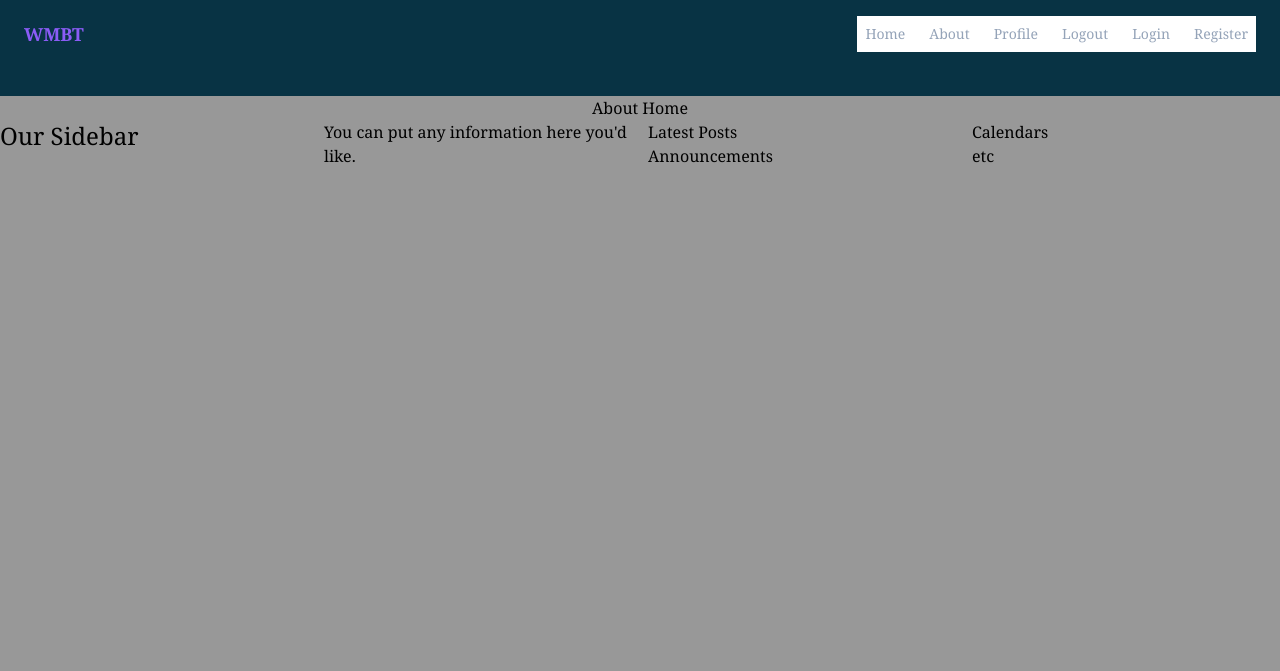
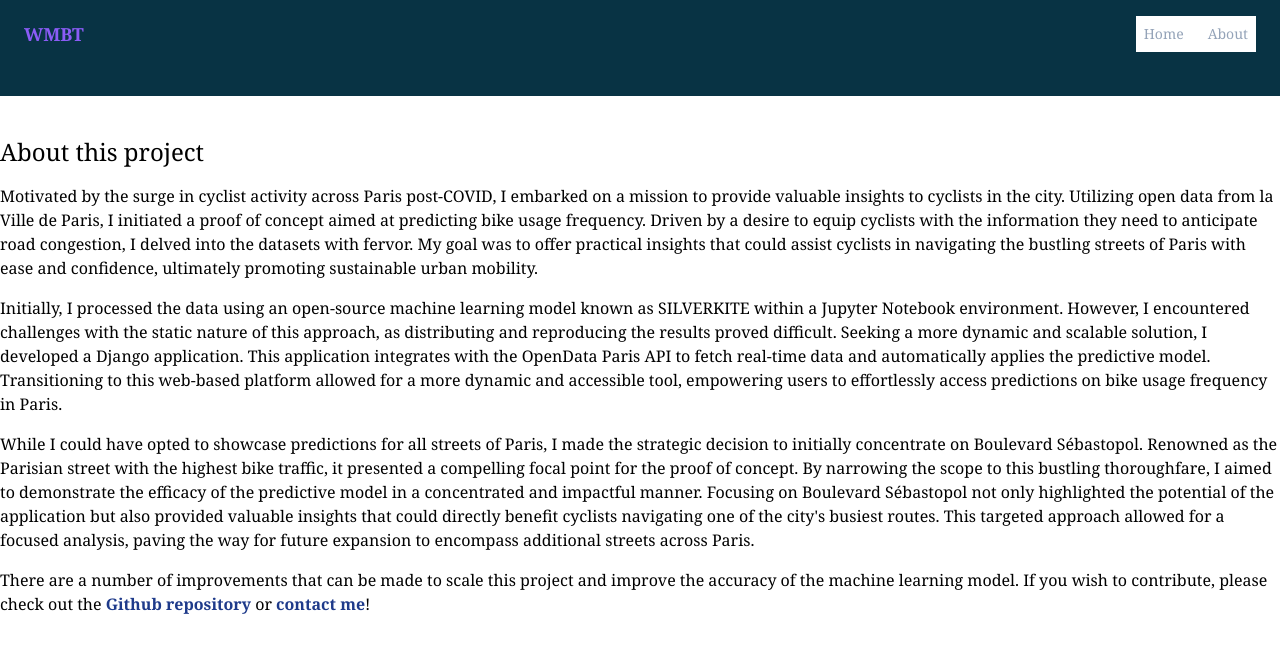
Before and after one commit to isMattCoding/BikePredictionsDjango, a Django app: page /about/ in a window 1280 px wide. Shown: the top 671 px of the page. Run offline with Django 4.2, Linux system fonts and the light colour scheme; style sheets or scripts are compiled from the project's sources; some libraries are stand-ins or nearby versions.

```diff
--- a/bikes/templates/bikes/bikes.html
+++ b/bikes/templates/bikes/bikes.html
@@ -1,6 +1,8 @@
 {% extends "blog/base.html" %} {% load static %} {% block content %}
 <div class="flex flex-col w-full mx-8">
-  <div class="content-section">Helloooo</div>
+  <div class="content-section my-4">
+    <h1 class="text-xl">Bike usage on Boulevard Sébastopol, Paris</h1>
+  </div>
   <div class="mt-4 w-full">
     <script src="{% static 'js/chart_script.js' %}"></script>
     <canvas class="w-full" id="myChart" data-forecast-data="{{ forecast }}"></canvas>
--- a/bikes/views.py
+++ b/bikes/views.py
@@ -75,6 +75,7 @@ def runMLModel(data):
     for item in result:
         if 'DateTimeCol' in item:
             item['DateTime'] = item.pop('DateTimeCol')
+
     return result
 
 @sync_to_async
--- a/blog/static/blog/main.css
+++ /dev/null
@@ -1,3 +0,0 @@
-body {
-  background: #989898;
-}
--- a/blog/templates/blog/about.html
+++ b/blog/templates/blog/about.html
@@ -1,4 +1,46 @@
-{% extends "blog/base.html" %}
-{% block content %}
-  <h1>About Home</h1>
+{% extends "blog/base.html" %} {% block content %}
+<div class="my-10">
+  <h1 class="text-2xl">About this project</h1>
+  <div class="my-4">
+    <p>
+      Motivated by the surge in cyclist activity across Paris post-COVID, I embarked on a mission to provide valuable
+      insights to cyclists in the city. Utilizing open data from la Ville de Paris, I initiated a proof of concept aimed
+      at predicting bike usage frequency. Driven by a desire to equip cyclists with the information they need to
+      anticipate road congestion, I delved into the datasets with fervor. My goal was to offer practical insights that
+      could assist cyclists in navigating the bustling streets of Paris with ease and confidence, ultimately promoting
+      sustainable urban mobility.
+    </p>
+  </div>
+  <div class="my-4">
+    <p>
+      Initially, I processed the data using an open-source machine learning model known as SILVERKITE within a Jupyter
+      Notebook environment. However, I encountered challenges with the static nature of this approach, as distributing
+      and reproducing the results proved difficult. Seeking a more dynamic and scalable solution, I developed a Django
+      application. This application integrates with the OpenData Paris API to fetch real-time data and automatically
+      applies the predictive model. Transitioning to this web-based platform allowed for a more dynamic and accessible
+      tool, empowering users to effortlessly access predictions on bike usage frequency in Paris.
+    </p>
+  </div>
+  <div class="my-4">
+    <p>
+      While I could have opted to showcase predictions for all streets of Paris, I made the strategic decision to
+      initially concentrate on Boulevard Sébastopol. Renowned as the Parisian street with the highest bike traffic, it
+      presented a compelling focal point for the proof of concept. By narrowing the scope to this bustling thoroughfare,
+      I aimed to demonstrate the efficacy of the predictive model in a concentrated and impactful manner. Focusing on
+      Boulevard Sébastopol not only highlighted the potential of the application but also provided valuable insights
+      that could directly benefit cyclists navigating one of the city's busiest routes. This targeted approach allowed
+      for a focused analysis, paving the way for future expansion to encompass additional streets across Paris.
+    </p>
+  </div>
+  <div class="my-4">
+    <p>
+      There are a number of improvements that can be made to scale this project and improve the accuracy of the machine
+      learning model. If you wish to contribute, please check out the
+      <a class="text-blue-900 font-bold" href="https://github.com/isMattCoding/BikePredictionsDjango"
+        >Github repository</a
+      >
+      or <a class="text-blue-900 font-bold" href="https://WMBT.services/contact">contact me</a>!
+    </p>
+  </div>
+</div>
 {% endblock content %}
--- a/blog/templates/blog/base.html
+++ b/blog/templates/blog/base.html
@@ -28,7 +28,7 @@
             <li class="group relative">
               <a
                 class="block whitespace-nowrap px-2 py-2 text-sm text-slate-400 no-underline transition hover:text-slate-900 dark:hover:text-slate-50"
-                href="{% url 'blog-home'%}"
+                href="{% url 'bikes'%}"
               >
                 Home
               </a>
@@ -39,38 +39,6 @@
                 href="/about"
               >
                 About
-              </a>
-            </li>
-            <li>
-              <a
-                class="undefined block whitespace-nowrap px-2 py-2 text-sm text-slate-400 no-underline transition hover:text-slate-900 dark:hover:text-slate-50"
-                href="{% url 'profile' %}"
-              >
-                Profile
-              </a>
-            </li>
-            <li>
-              <a
-                class="undefined block whitespace-nowrap px-2 py-2 text-sm text-slate-400 no-underline transition hover:text-slate-900 dark:hover:text-slate-50"
-                href="{% url 'logout' %}"
-              >
-                Logout
-              </a>
-            </li>
-            <li>
-              <a
-                class="undefined block whitespace-nowrap px-2 py-2 text-sm text-slate-400 no-underline transition hover:text-slate-900 dark:hover:text-slate-50"
-                href="{% url 'login' %}"
-              >
-                Login
-              </a>
-            </li>
-            <li>
-              <a
-                class="undefined block whitespace-nowrap px-2 py-2 text-sm text-slate-400 no-underline transition hover:text-slate-900 dark:hover:text-slate-50"
-                href="{% url 'register' %}"
-              >
-                Register
               </a>
             </li>
           </ul>
@@ -100,19 +68,6 @@
           {% endfor %} {% endif%} {% block content %} {% endblock %}
         </section>
       </div>
-      <div class="columns-4">
-        <div>
-          <h3 class="text-2xl">Our Sidebar</h3>
-          <p class="text-muted">You can put any information here you'd like.
-            <ul class="list-group">
-              <li class="list-group-item list-group-item-light">Latest Posts</li>
-              <li class="list-group-item list-group-item-light">Announcements</li>
-              <li class="list-group-item list-group-item-light">Calendars</li>
-              <li class="list-group-item list-group-item-light">etc</li>
-            </ul>
-          </p>
-        </div>
-      </div>
     </main>
   </body>
 </html>
--- a/blog/urls.py
+++ b/blog/urls.py
@@ -1,7 +1,7 @@
 from django.urls import path
 from . import views
 
-urlpatterns = [
-    path("", views.home, name="blog-home"),
-    path("about/", views.about, name="blog-about"),
-]
+# urlpatterns = [
+#     path("", views.home, name="blog-home"),
+#     path("about/", views.about, name="blog-about"),
+# ]
--- a/django_tutorial/settings.py
+++ b/django_tutorial/settings.py
@@ -141,5 +141,5 @@ STATICFILES_DIRS = [
     os.path.join(BASE_DIR, 'static'),  # Additional directories for static files
 ]
 
-LOGIN_REDIRECT_URL = 'blog-home'
+LOGIN_REDIRECT_URL = 'bikes'
 LOGIN_URL = 'login'
--- a/django_tutorial/urls.py
+++ b/django_tutorial/urls.py
@@ -20,17 +20,19 @@ from django.urls import path, include
 from django.conf import settings
 from django.conf.urls.static import static
 from users import views as user_views
+from blog import views as blog_views
 from bikes import views as bikes_views
+
 
 urlpatterns = [
     path("__reload__/", include("django_browser_reload.urls")),
     path("admin/", admin.site.urls),
     path("register/", user_views.register, name="register"),
     path("profile/", user_views.profile, name="profile"),
-    path("bikes/", bikes_views.bikes, name="bikes"),
     path("login/", auth_views.LoginView.as_view(template_name="users/login.html"), name="login"),
     path("logout/", auth_views.LogoutView.as_view(template_name="users/logout.html"), name="logout"),
-    path("", include('blog.urls')),
+    path("about/", blog_views.about, name="blog-about"),
+    path("", bikes_views.bikes, name="bikes"),
 ]
 
 if settings.DEBUG:
--- a/static/blog/main.css
+++ /dev/null
@@ -1,3 +0,0 @@
-body {
-  background: #989898;
-}
--- a/theme/static/css/dist/styles.css
+++ b/theme/static/css/dist/styles.css
@@ -791,9 +791,19 @@ select {
   margin-right: auto;
 }
 
+.my-4 {
+  margin-top: 1rem;
+  margin-bottom: 1rem;
+}
+
 .my-auto {
   margin-top: auto;
   margin-bottom: auto;
+}
+
+.my-10 {
+  margin-top: 2.5rem;
+  margin-bottom: 2.5rem;
 }
 
 .mb-2 {
@@ -878,6 +888,11 @@ select {
   background-color: rgb(255 255 255 / var(--tw-bg-opacity));
 }
 
+.bg-slate-100 {
+  --tw-bg-opacity: 1;
+  background-color: rgb(241 245 249 / var(--tw-bg-opacity));
+}
+
 .p-4 {
   padding: 1rem;
 }
@@ -939,12 +954,21 @@ select {
   line-height: 1.25rem;
 }
 
+.text-xl {
+  font-size: 1.25rem;
+  line-height: 1.75rem;
+}
+
 .font-extrabold {
   font-weight: 800;
 }
 
 .font-semibold {
   font-weight: 600;
+}
+
+.font-bold {
+  font-weight: 700;
 }
 
 .leading-normal {
@@ -963,6 +987,11 @@ select {
 .text-violet-500 {
   --tw-text-opacity: 1;
   color: rgb(139 92 246 / var(--tw-text-opacity));
+}
+
+.text-blue-900 {
+  --tw-text-opacity: 1;
+  color: rgb(30 58 138 / var(--tw-text-opacity));
 }
 
 .no-underline {
```
Also changed, not shown: static/js/chart_script.js (+40 -18 lines).
